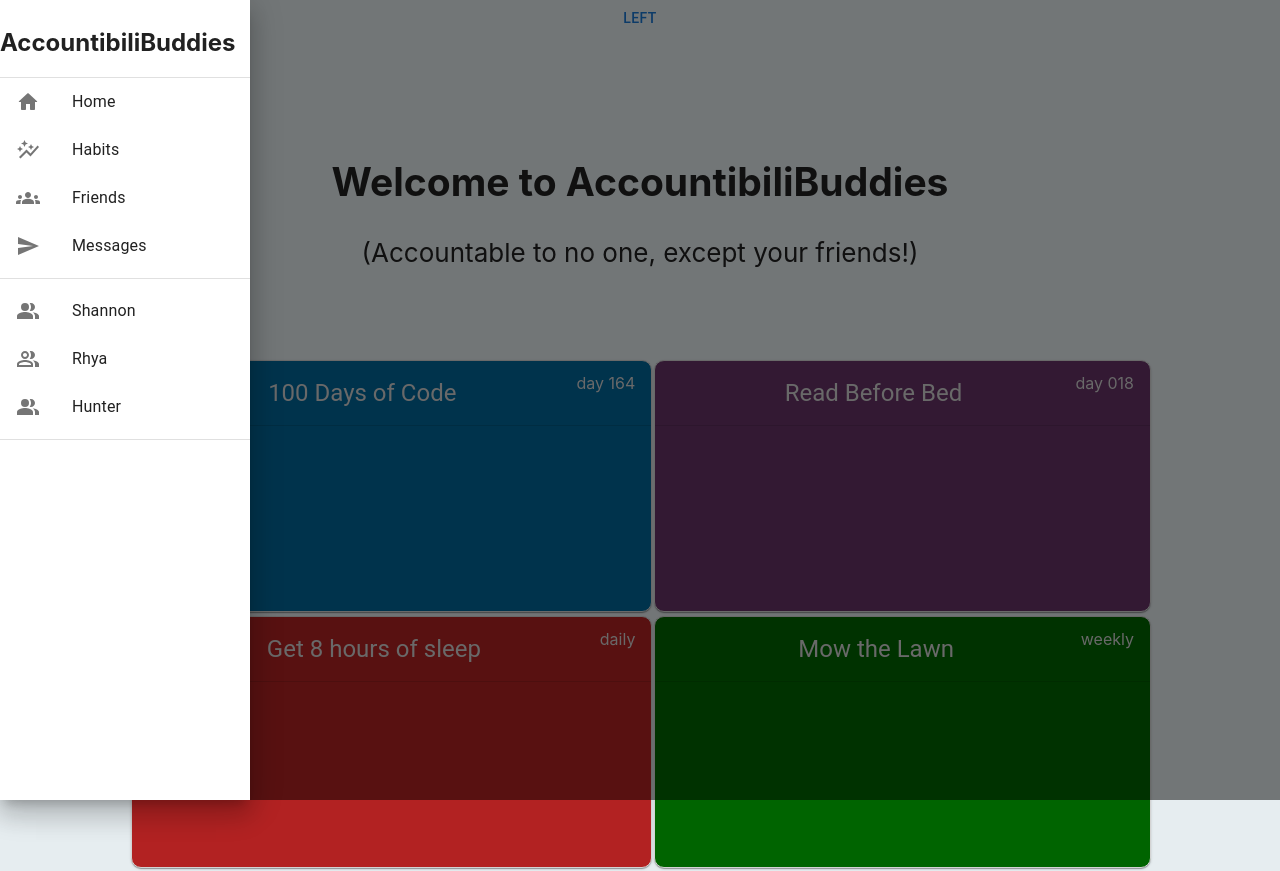
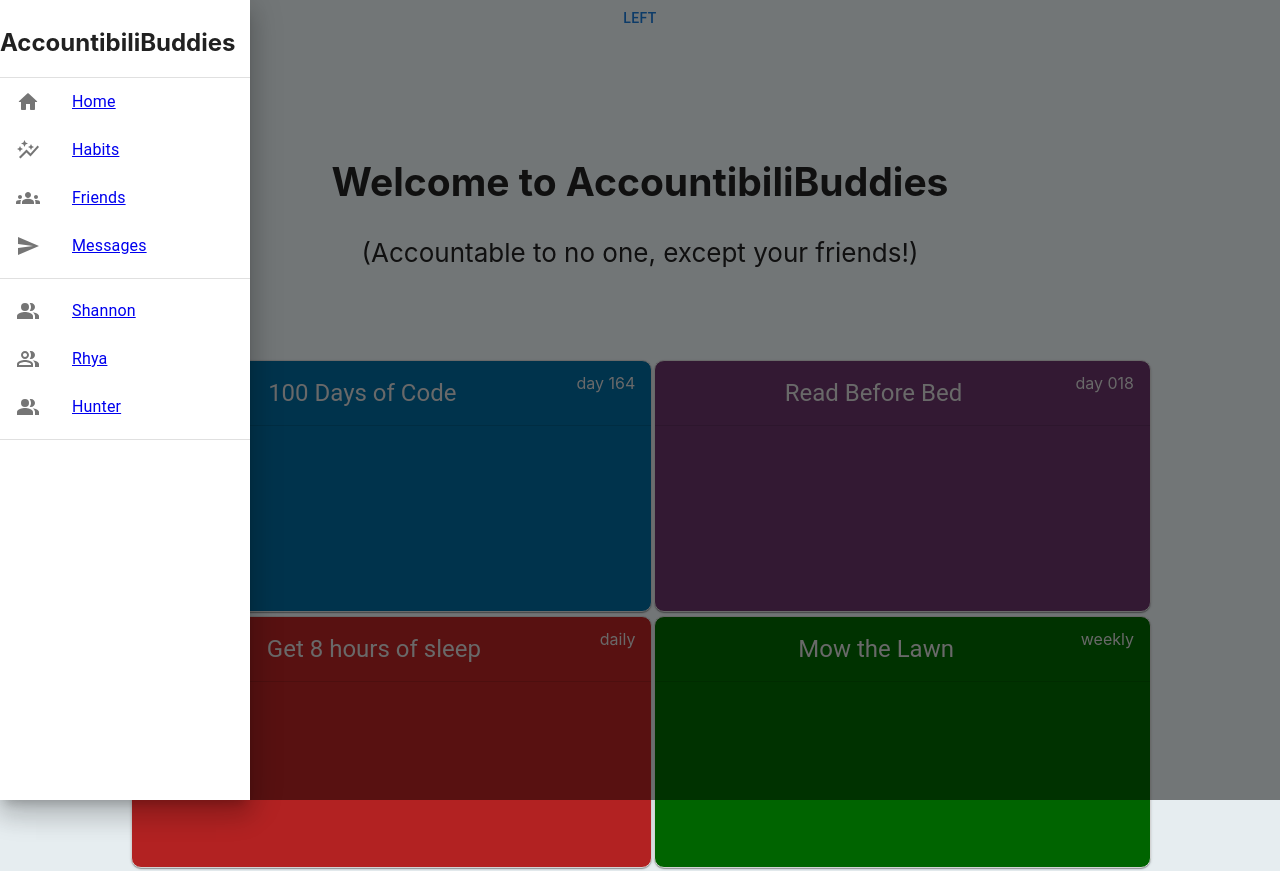
Before and after one commit to MichaelSault/AccountabiliBuddies, a React (Create React App) app in the folder accountabilibuddies/: page / in a window 1280 px wide. Both pictures are taken after a click on the button "LEFT". Built offline with nearby package versions, Linux system fonts and the light colour scheme.

Commit message:
menu link now redirects to corresponding url

```diff
--- a/accountabilibuddies/src/components/MenuDrawer.component.js
+++ b/accountabilibuddies/src/components/MenuDrawer.component.js
@@ -43,26 +43,30 @@ export default function MenuDrawer() {
         <Divider />
         {['Home', 'Habits', 'Friends', 'Messages'].map((text, index) => (
           <ListItem key={text} disablePadding>
+            <a href={text}>
             <ListItemButton>
               <ListItemIcon>
                 {index === 0 ? <HomeRoundedIcon /> : index === 1 ? <AutoGraphIcon /> : index === 2 ? <GroupsIcon /> : <SendIcon />}
               </ListItemIcon>
               <ListItemText primary={text} />
             </ListItemButton>
+            </a>
           </ListItem>
         ))}
       </List>
       <Divider />
       <List>
         {/* auto populate list of friends from db */}
-        {['Shannon', 'Rhya', 'Hunter'].map((text, index) => (
-          <ListItem key={text} disablePadding>
+        {['Shannon', 'Rhya', 'Hunter'].map((friend, index) => (
+          <ListItem key={friend} disablePadding>
+            <a href={friend}>
             <ListItemButton>
               <ListItemIcon>
                 {index % 2 === 0 ? <PeopleAltIcon /> : <PeopleAltOutlinedIcon />}
               </ListItemIcon>
-              <ListItemText primary={text} />
+              <ListItemText primary={friend} />
             </ListItemButton>
+            </a>
           </ListItem>
         ))}
       </List>
```
